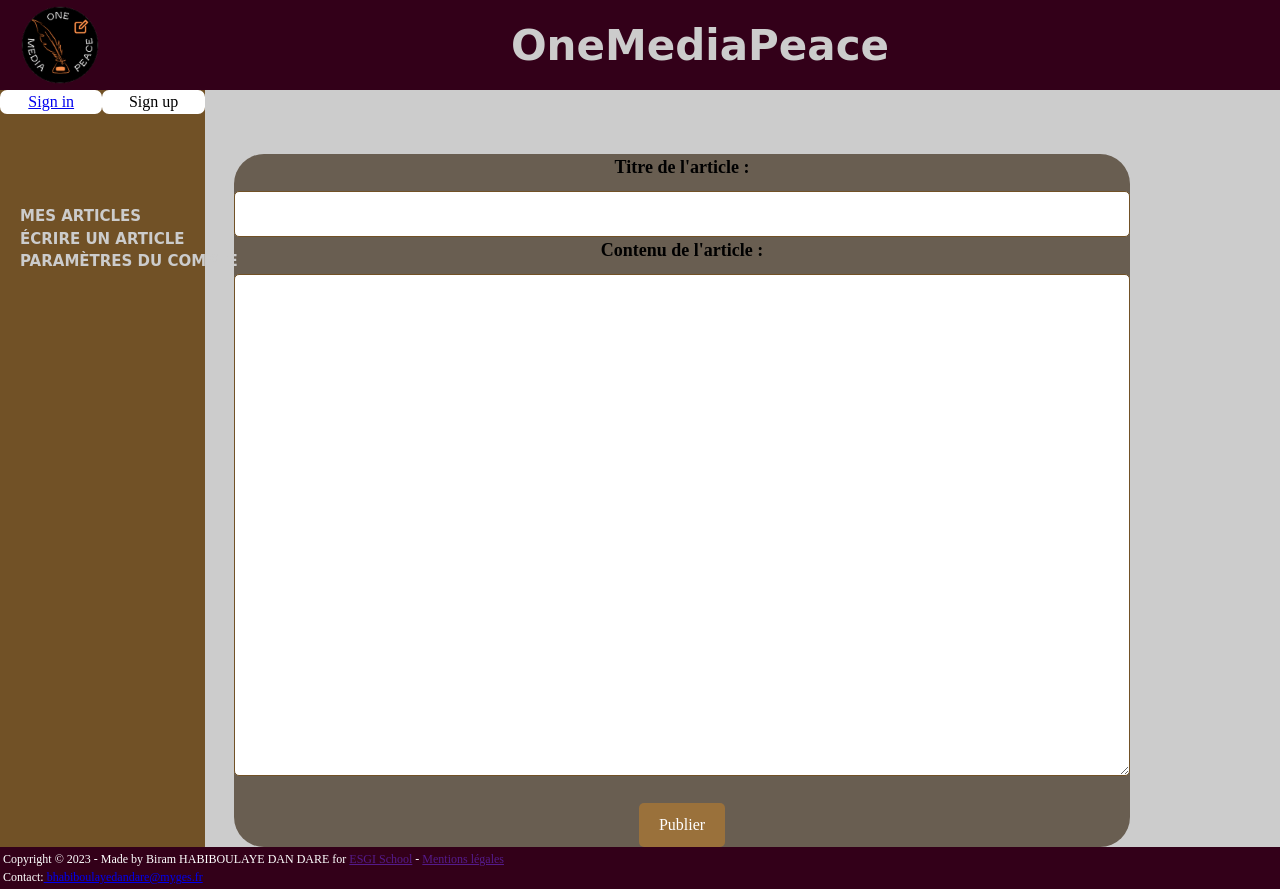
After one commit to BibiDandare/oneMediaPeace, a PHP site: page /?articleWriting in a window 1280 px wide. The commit adds this page. Run offline with PHP 8.4, Linux system fonts and the light colour scheme.

Commit message:
DEV : Article writing done, articles display in progress

```diff
--- /dev/null
+++ b/app/Controller/ArticleWriting.php
@@ -0,0 +1,31 @@
+<div class="articleWritingForm">
+    <form action="" method="POST">
+        <label for="articleWritingTitle">Titre de l'article :</label><br>
+        <input type="text" id="articleWritingTitle" name="articleWritingTitle" required><br>
+
+        <label for="articleWritingText">Contenu de l'article :</label><br>
+        <textarea id="articleWritingText" name="articleWritingText" rows="20" cols="100" required></textarea><br>
+
+        <input type="submit" value="Publier">
+    </form>
+</div>
+
+<?php
+    if ($_SERVER["REQUEST_METHOD"] == "POST")
+    {
+        $title = $_POST["articleWritingTitle"];
+        $content = $_POST["articleWritingText"];
+
+        if (empty($title) || empty($content))
+        {
+            echo "Les champs doivent obligatoire être remplis";
+        }
+        else
+        {
+            //create new ArticleModel
+            //save in the database, and add to Account articles[]
+
+            echo "L'article ".$title." a bien été publié ✅";
+        }
+    }
+?>
--- a/app/Model/ArticleWritingModel.php
+++ /dev/null
@@ -1,3 +0,0 @@
-<?php
-    //namespace Models;
-?>
--- a/public/css/style.css
+++ b/public/css/style.css
@@ -71,6 +71,9 @@ main
 {
     /* float: right; */
     margin: 0 auto;
+    margin-right: 150px;
+    /* margin-left: 10px; */
+    margin-top: 5%;  /*abaisse de 5% le contenue par rapport au header*/
 }
 nav
 {
@@ -79,6 +82,8 @@ nav
     width: 100%;
     height: 70px;
     transform: translateY(-50%);
+    font-family: "Comic Sans MS", "Comic Sans", cursive;
+    font-size: 15px;
 }
 nav ul
 {
@@ -86,6 +91,7 @@ nav ul
     margin: 0;
     padding: 0;
     display: flex;
+    flex-direction: column;
 }
 
 nav ul li
@@ -103,9 +109,10 @@ nav ul li a
     transition: all 0.2s ease-in-out;
 }
 
-nav ul li a:hover {
+nav ul li a:hover
+{
     color: #e74c3c;
-  }
+}
 /***************************** END OF NAVIGATION *****************************/
 
 
@@ -142,7 +149,7 @@ footer
 {
     max-width: 450px;
     margin:15% auto 0;
-    background-color: rgb(105, 94, 81);
+    background-color: rgb(105, 94, 81); /*charte graphique*/
     border-radius: 10px;
     padding: 20px;
     box-shadow: 0 0 10px rgba(0, 0, 0, 0.1);
@@ -154,7 +161,7 @@ footer
 {
     display: block;
     margin-bottom: 10px;
-    font-weight: bold
+    font-weight: bold;
 }
 
 .loginForm input[type="text"],
@@ -214,3 +221,89 @@ footer
     display: inline-block;
 }
 /***************************** END OF LOGIN FORM *****************************/
+
+/******************************* ARTICLE VIEWING *****************************/
+
+.articleDisplay
+{
+    margin: 20px;
+    padding: 10px;
+    border: 1px solid #ddd;
+    border-radius: 5px;
+    background-color: #fff;
+    font-size: 16px;
+    line-height: 1.5;
+}
+
+.articleDetails
+{
+    font-size: 24px;
+    font-weight: bold;
+    margin-bottom: 10px;
+    text-align: left;
+}
+/************************** END OF ARTICLE VIEWING ***************************/
+
+
+
+/******************************* ARTICLE WRITING *****************************/
+
+.articleWritingForm
+{
+    display: flex;
+    flex-direction: column;
+    align-items: center;
+    background-color: rgb(105, 94, 81);
+    border-radius: 30px;
+
+
+}
+
+.articleWritingForm label
+{
+    margin-top: 20px;
+    font-size: 18px;
+    font-weight: bold;
+}
+
+.articleWritingForm input[type="text"], textarea
+{
+    width: 100%;
+    margin-top: 10px;
+    padding: 10px;
+    font-size: 16px;
+    border-radius: 5px;
+    border: 1px solid rgb(113, 81, 38);
+}
+
+.articleWritingForm  input[type="submit"]
+{
+    background-color: rgb(154, 113, 59);
+    color: #fff;
+    padding: 10px 20px;
+    border: none;
+    border-radius: 5px;
+    margin-top: 20px;
+    font-size: 16px;
+    cursor: pointer;
+    transition: background-color 0.3s ease-in-out;
+}
+
+.articleWritingForm input[type="submit"]:hover
+{
+    background-color: rgb(113, 81, 38);
+}
+
+
+/************************** END OF ARTICLE WRITING ***************************/
+
+
+
+/****************************** COMMENT DISPLAY*******************************/
+
+.commentDisplay
+{
+    float: left;
+}
+
+/**************************** END OF COMMENT DISPLAY**************************/
--- a/public/index.php
+++ b/public/index.php
@@ -46,9 +46,9 @@
                     <ul>
                         <li>
                             <!-- redirect to the dynamic dashboard -->
-                            <a href="?dashboard">
+                            <a href="?articles">
                                 <?php
-                                    if(isset($_SESSION['username']))
+                                    if(!isset($_SESSION['username']))
                                     {
                                         echo "<span>Mes </span>";
                                     }
@@ -57,7 +57,17 @@
                             </a>
                         </li>
                         <?php
-                            if(isset($_SESSION['username']))
+                            if(!isset($_SESSION['username']))
+                            {
+                                echo "<li>
+                                        <a href='?articleWriting'>
+                                            Écrire un article
+                                        </a>
+                                    </li>";
+                            }
+                        ?>
+                        <?php
+                            if(!isset($_SESSION['username']))
                             {
                                 echo "<li>
                                         <a>
@@ -87,9 +97,11 @@
                     }
 
                     //redirection toward the right page
-                    $routes = array('' => "../app/Controller/DashboardController.php",//we should have the dynamic dahsboard here
+                    $routes = array('' => "../app/Controller/DashboardController.php",
                              "sign-in" => "../app/Controller/Login.php",
-                           "dashboard" => "../app/Controller/DashboardController.php"
+                           "dashboard" => "../app/Controller/DashboardController.php",
+                      "articleWriting" => "../app/Controller/ArticleWriting.php",
+                            "articles" => "../app/Controller/ArticleController.php"
                     );
 
                     if (array_key_exists($url, $routes)) {
```
Also changed, not shown: app/Controller/ArticleController.php (+17 -0 lines), app/Model/ArticleModel.php (+63 -7 lines), app/Model/DashboardModel.php (+1 -27 lines), app/View/ArticleView.php (+46 -11 lines), app/View/DashboardView.php (+9 -13 lines), app/Controller/ArticleWritingController.php (deleted), app/View/ArticleWritingView.php (deleted).
